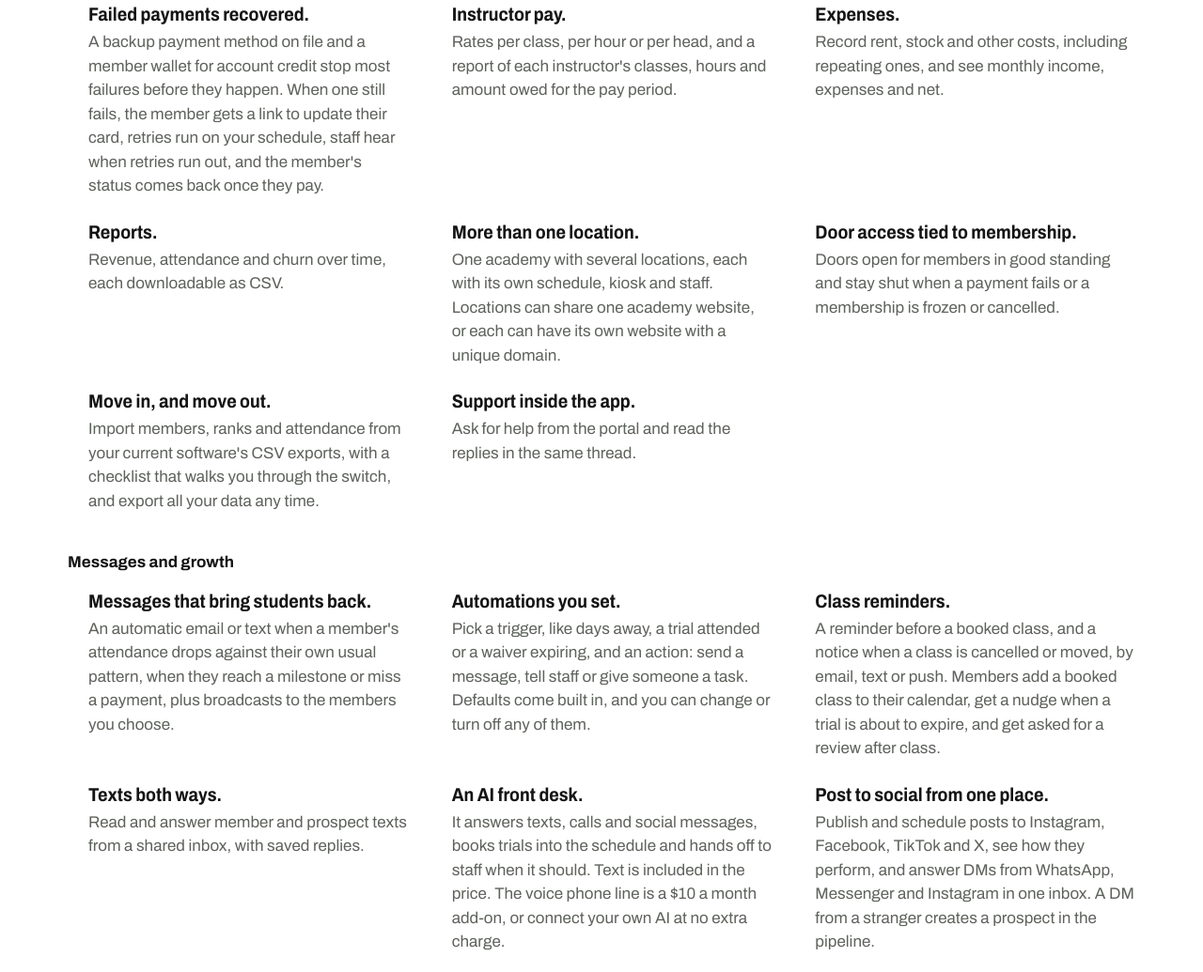
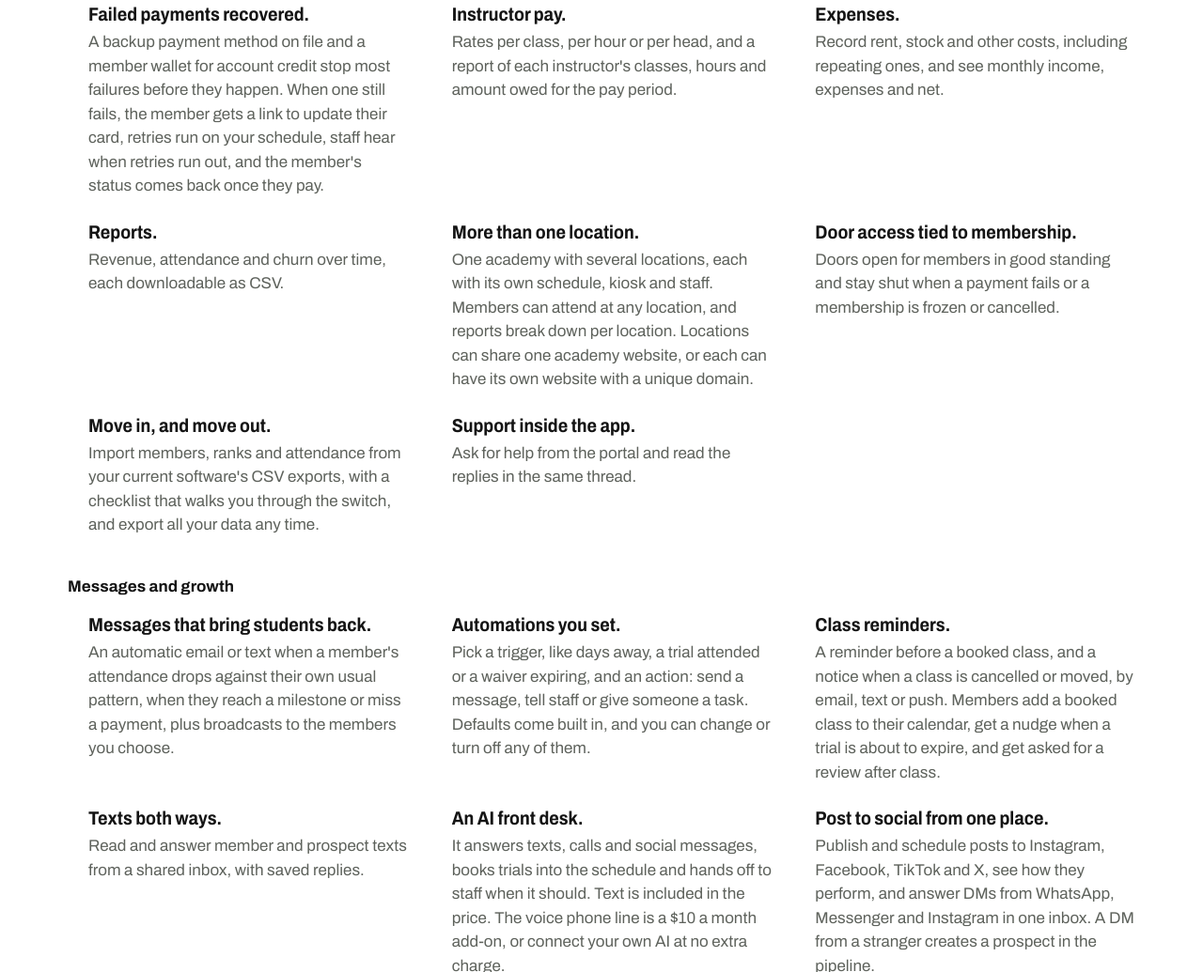
Before and after one commit to Malinowski-Consulting-LLC/matenforcer-coming-soon, a plain HTML site: page site/index.html in a window 1280 px wide. Shown: the part 1959-2994 px from the top of the page at 94% size. Drawn offline with Linux system fonts and the light colour scheme.

Commit message:
Note cross-location attendance and per-location reports

```diff
--- a/site/index.html
+++ b/site/index.html
@@ -90,7 +90,7 @@
           <li class="cs-launch__item"><span class="cs-slot" aria-hidden="true"></span><p><strong>Instructor pay.</strong> Rates per class, per hour or per head, and a report of each instructor's classes, hours and amount owed for the pay period.</p></li>
           <li class="cs-launch__item"><span class="cs-slot" aria-hidden="true"></span><p><strong>Expenses.</strong> Record rent, stock and other costs, including repeating ones, and see monthly income, expenses and net.</p></li>
           <li class="cs-launch__item"><span class="cs-slot" aria-hidden="true"></span><p><strong>Reports.</strong> Revenue, attendance and churn over time, each downloadable as CSV.</p></li>
-          <li class="cs-launch__item"><span class="cs-slot" aria-hidden="true"></span><p><strong>More than one location.</strong> One academy with several locations, each with its own schedule, kiosk and staff. Locations can share one academy website, or each can have its own website with a unique domain.</p></li>
+          <li class="cs-launch__item"><span class="cs-slot" aria-hidden="true"></span><p><strong>More than one location.</strong> One academy with several locations, each with its own schedule, kiosk and staff. Members can attend at any location, and reports break down per location. Locations can share one academy website, or each can have its own website with a unique domain.</p></li>
           <li class="cs-launch__item"><span class="cs-slot" aria-hidden="true"></span><p><strong>Door access tied to membership.</strong> Doors open for members in good standing and stay shut when a payment fails or a membership is frozen or cancelled.</p></li>
           <li class="cs-launch__item"><span class="cs-slot" aria-hidden="true"></span><p><strong>Move in, and move out.</strong> Import members, ranks and attendance from your current software's CSV exports, with a checklist that walks you through the switch, and export all your data any time.</p></li>
           <li class="cs-launch__item"><span class="cs-slot" aria-hidden="true"></span><p><strong>Support inside the app.</strong> Ask for help from the portal and read the replies in the same thread.</p></li>
```
Also changed, not shown: site/llms.txt.
